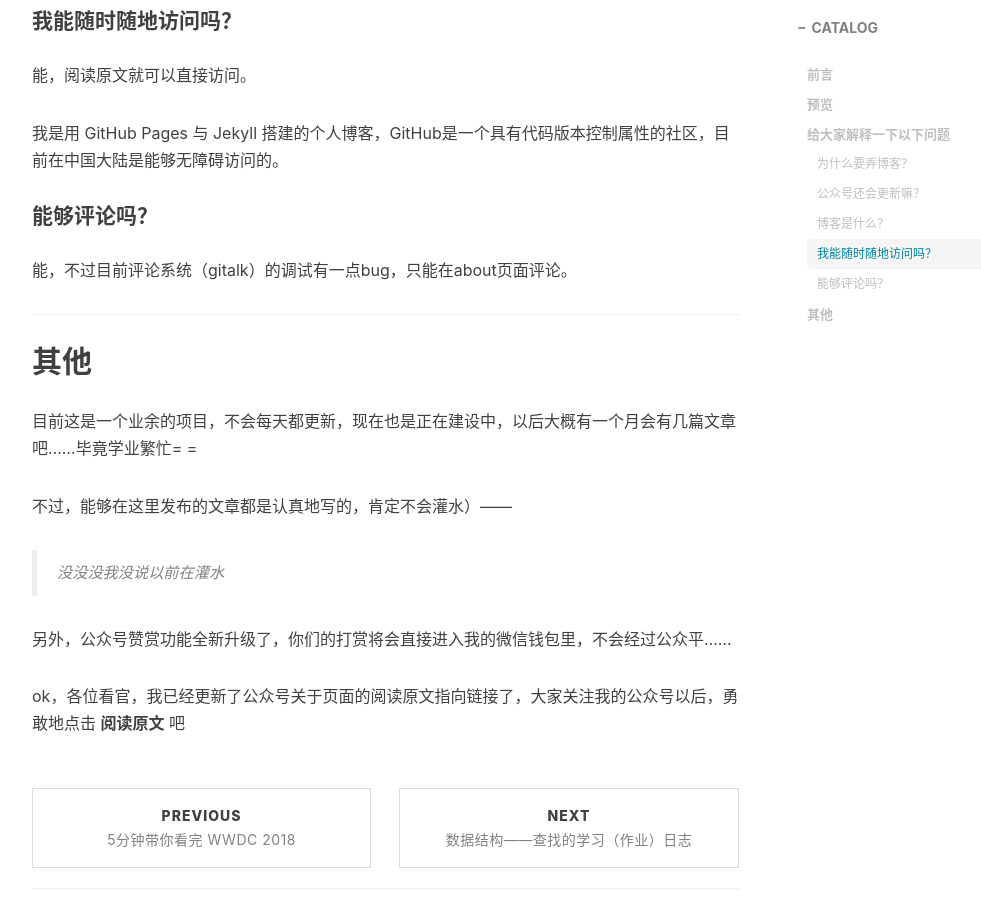
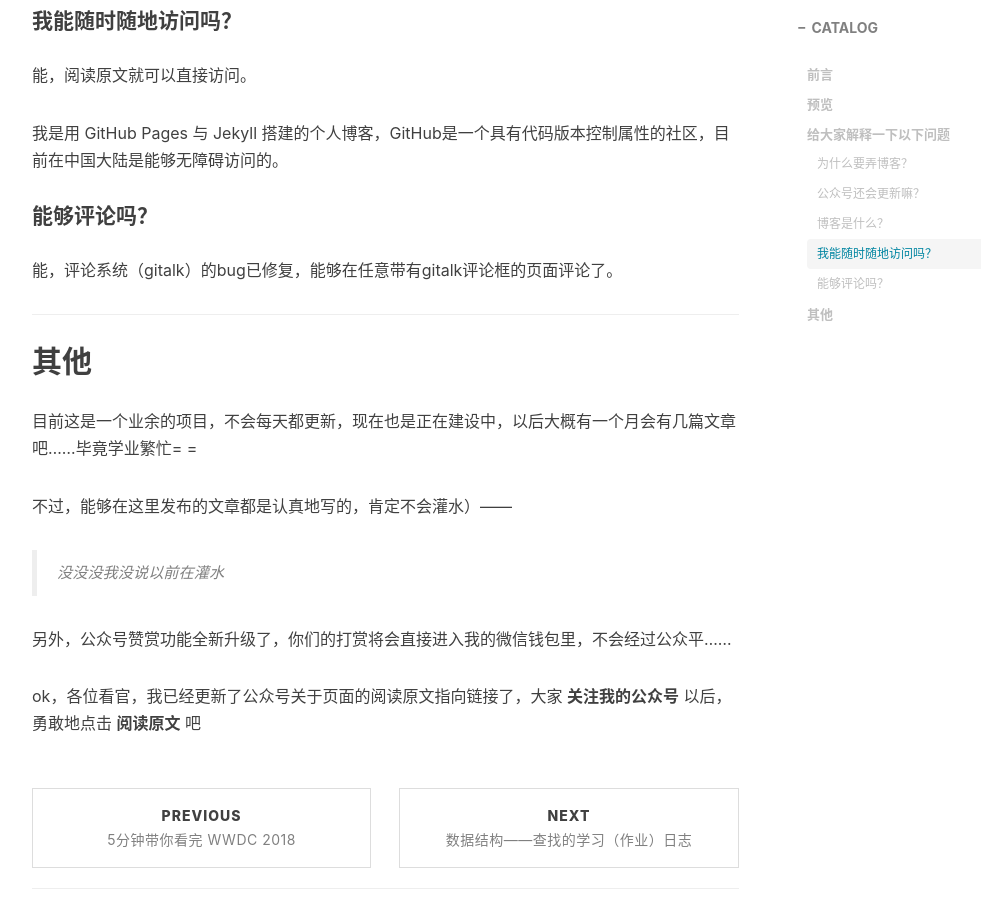
Before and after one commit to TaohongMaxwell/TaohongMaxwell.github.io, a Jekyll site: the page built from _posts/2018-06-09-blog-founded-today.md, in a window 1280 px wide and 900 px high, scrolled down 3496 px. Shown: the whole window, without its empty margins (233-1214 px from the left). Built offline with Jekyll 4.4.1, drawn with Linux system fonts in a browser that asks for light colours; nearby versions of some CDN libraries; comment, search, counter and statistics services are not loaded.

Commit message:
fix
修改文章

```diff
--- a/_posts/2018-06-09-blog-founded-today.md
+++ b/_posts/2018-06-09-blog-founded-today.md
@@ -52,7 +52,7 @@ Hi,各位周末好，多年未更新的我又回来了！！
 我是用 GitHub Pages 与 Jekyll 搭建的个人博客，GitHub是一个具有代码版本控制属性的社区，目前在中国大陆是能够无障碍访问的。
 
 #### 能够评论吗？
-能，不过目前评论系统（gitalk）的调试有一点bug，只能在about页面评论。
+能，评论系统（gitalk）的bug已修复，能够在任意带有gitalk评论框的页面评论了。
 
 ---
 
@@ -65,4 +65,4 @@ Hi,各位周末好，多年未更新的我又回来了！！
 
 另外，公众号赞赏功能全新升级了，你们的打赏将会直接进入我的微信钱包里，不会经过公众平……
 
-ok，各位看官，我已经更新了公众号关于页面的阅读原文指向链接了，大家关注我的公众号以后，勇敢地点击 **阅读原文** 吧
+ok，各位看官，我已经更新了公众号关于页面的阅读原文指向链接了，大家 **关注我的公众号** 以后，勇敢地点击 **阅读原文** 吧
```
